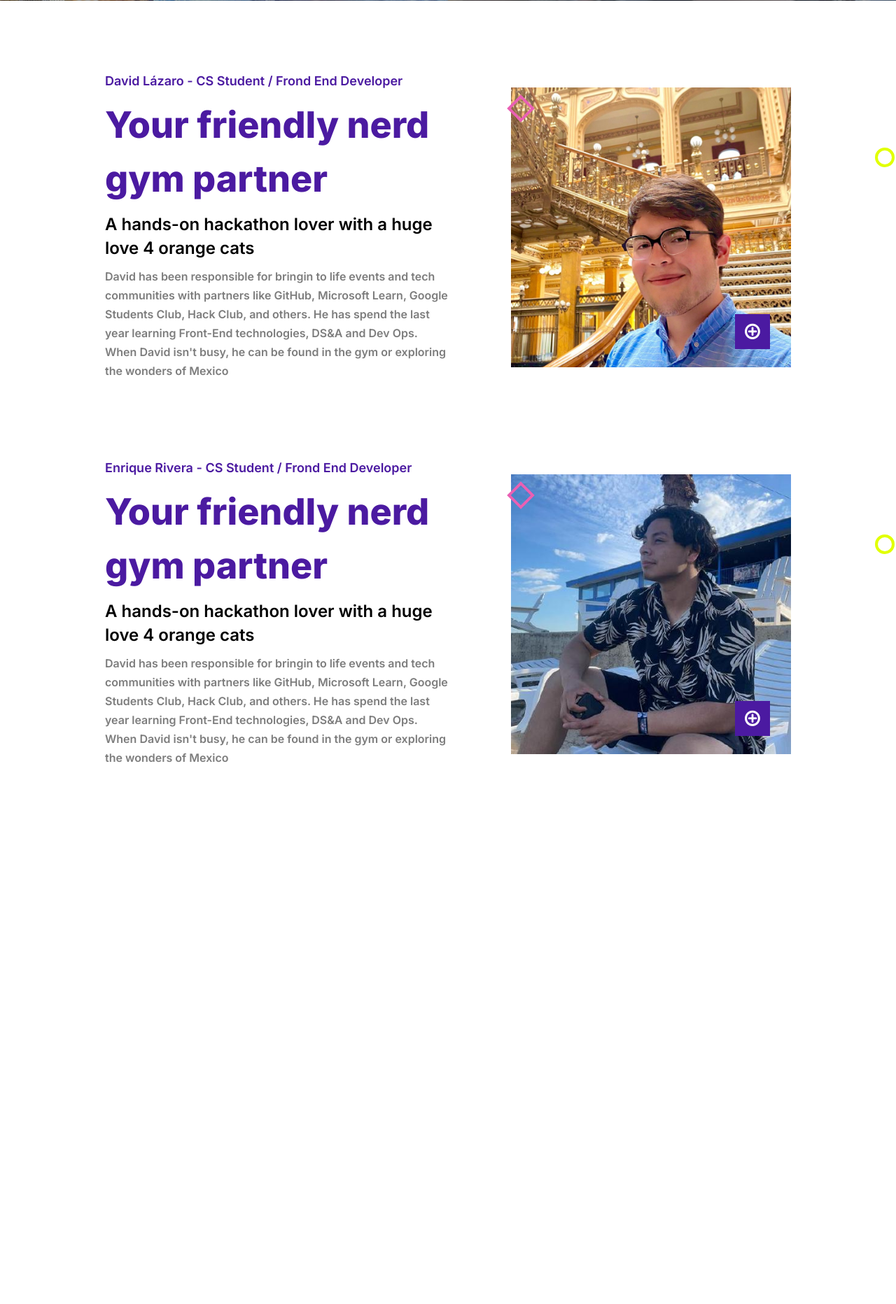
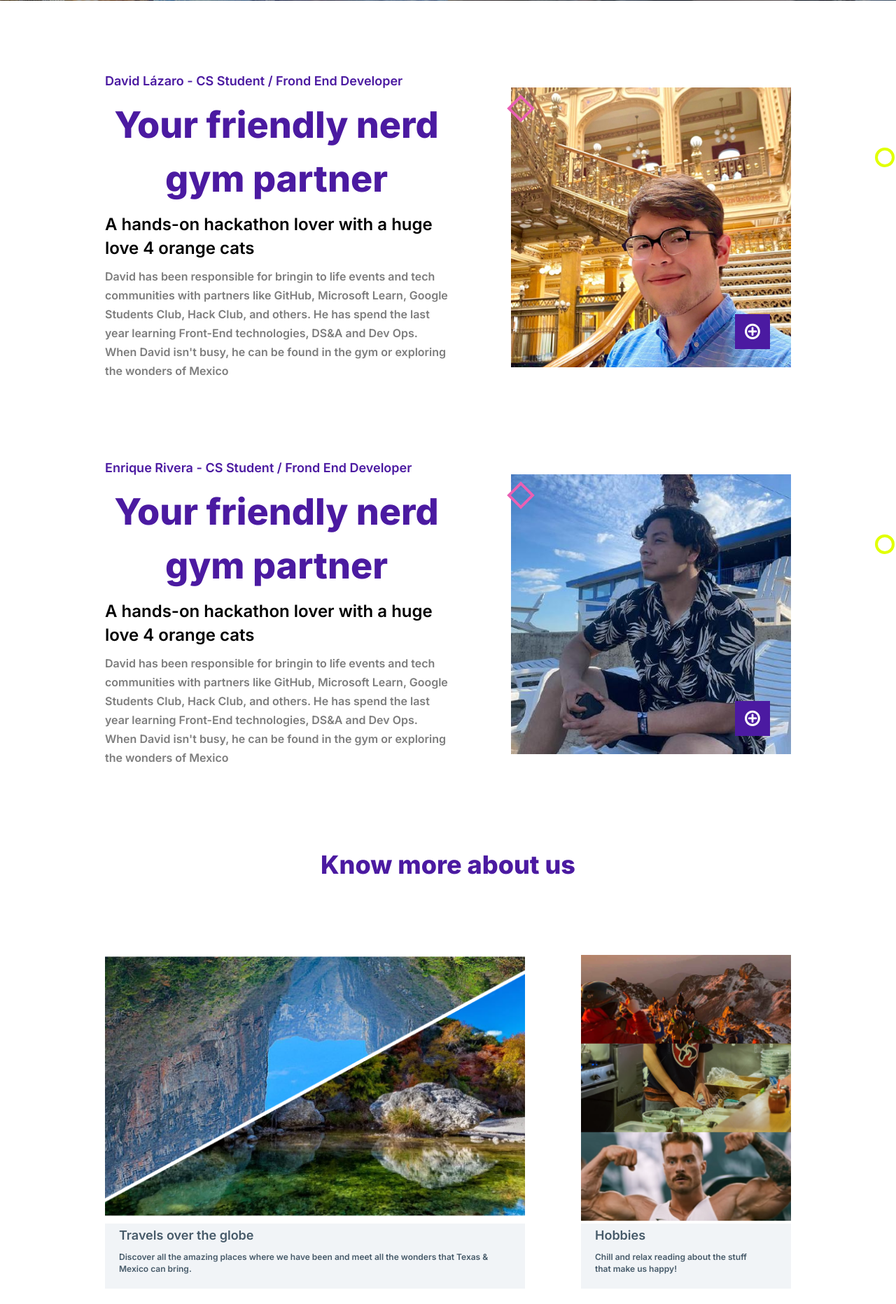
Before and after one commit to MLH-Fellowship/project-snake-snakeeeeeeeee, a Flask app: page / in a window 1280 px wide. Shown: the part 1711-3575 px from the top of the page at 70% size. Before the commit the page ends 2801 px from the top, so only its background shows below. Run offline with Flask 2, Linux system fonts and the light colour scheme.

Commit message:
Know more about us section finished

```diff
--- a/app/static/styles/main.css
+++ b/app/static/styles/main.css
@@ -219,14 +219,14 @@ nav img {
     padding-right: 50px;
     padding-left: 50px;
     margin: 100px 100px;
-    position:relative;
+    position: relative;
     display: flex;
     flex-direction: row;
     justify-content: space-between;
     align-items: center;
 }
 
-.info{
+.info {
     display: flex;
     flex-direction: column;
     justify-content: center;
@@ -234,9 +234,10 @@ nav img {
     width: 50%;
 }
 
-.info > * {
+.info>* {
     margin-bottom: 10px;
 }
+
 .info h4 {
     font-family: 'Inter';
     font-style: normal;
@@ -279,19 +280,15 @@ nav img {
     object-fit: cover;
 }
 
-.container .circle{
+.container .circle {
     left: 1150px;
 }
 
-.img-wrapper{
+.img-wrapper {
     position: relative;
 }
 
-.img-wrapper .rectangle{
-
-}
-
-.see-more{
+.see-more {
     display: flex;
     flex-direction: row;
     align-items: center;
@@ -299,15 +296,79 @@ nav img {
     width: 50px;
     height: 50px;
     background-color: #4B1AA1;
-    border:0;
-    position:absolute;
-    bottom:30px;
+    border: 0;
+    position: absolute;
+    bottom: 30px;
     right: 30px;
     z-index: 5;
 }
 
 
-.see-more img{
+.see-more img {
     width: 30px;
     height: 30px;
 }
+
+.page-link {
+    width: 600px;
+    height:500px;
+
+}
+
+.page-link img {
+    width: 100%;
+    height: 380px;
+}
+
+.text-wrapper {
+    display: flex;
+    flex-direction: column;
+    justify-content: center;
+    align-items: flex-start;
+    background-color: #F1F4F7;
+    width: 100%;
+}
+
+.text-wrapper h3 a{
+    font-family: 'Inter';
+    font-style: normal;
+    font-weight: 600;
+    font-size: 18px;
+    line-height: 34px;
+    color: #465A69;
+    margin: 20px 0px 0px 20px;
+}
+
+.text-wrapper p {
+    margin: 5px 50px 20px 20px;
+    font-family: 'Inter';
+    font-style: normal;
+    font-weight: 600;
+    font-size: 12px;
+    line-height: 17px;
+    color: #465A69;
+}
+
+h3 a {
+    text-decoration: none;
+}
+
+h2 {
+    font-family: 'Inter';
+    font-style: normal;
+    font-weight: 700;
+    font-size: 36px;
+    line-height: 58px;
+    text-align: center;
+    color: #4B1AA1;
+}
+
+.page-link-2 {
+    width: 300px;
+    height:500px;
+}
+
+.page-link-2 a img {
+    width: 100%;
+    height:380px;
+}
--- a/app/templates/index.html
+++ b/app/templates/index.html
@@ -156,6 +156,45 @@
           <div class="circle"></div>
         </div>
       </section>
+      <section id="know-more">
+        <h2>Know more about us</h2>
+        <div class="container">
+          <div class="page-link">
+            <a href="/">
+              <img
+                src="../static/img/Places image.png"
+                alt="Places background image"
+              />
+            </a>
+            <div class="text-wrapper">
+              <h3>
+                <a href="/"> Travels over the globe </a>
+              </h3>
+              <p>
+                Discover all the amazing places where we have been and meet all
+                the wonders that Texas & Mexico can bring.
+              </p>
+            </div>
+          </div>
+
+          <div class="page-link-2">
+            <a href="/">
+              <img
+                src="../static/img/Hobbies image.png"
+                alt="Places background image"
+              />
+            </a>
+            <div class="text-wrapper">
+              <h3>
+                <a href="/"> Hobbies </a>
+              </h3>
+              <p>
+                Chill and relax reading about the stuff that make us happy!
+              </p>
+            </div>
+          </div>
+        </div>
+      </section>
     </main>
   </body>
 </html>
```
Also changed, not shown: app/static/img/Hobbies image.png (added), app/static/img/Places image.png (added), app/static/img/green ramen.png (added), app/static/img/pink ramen.png (added).
